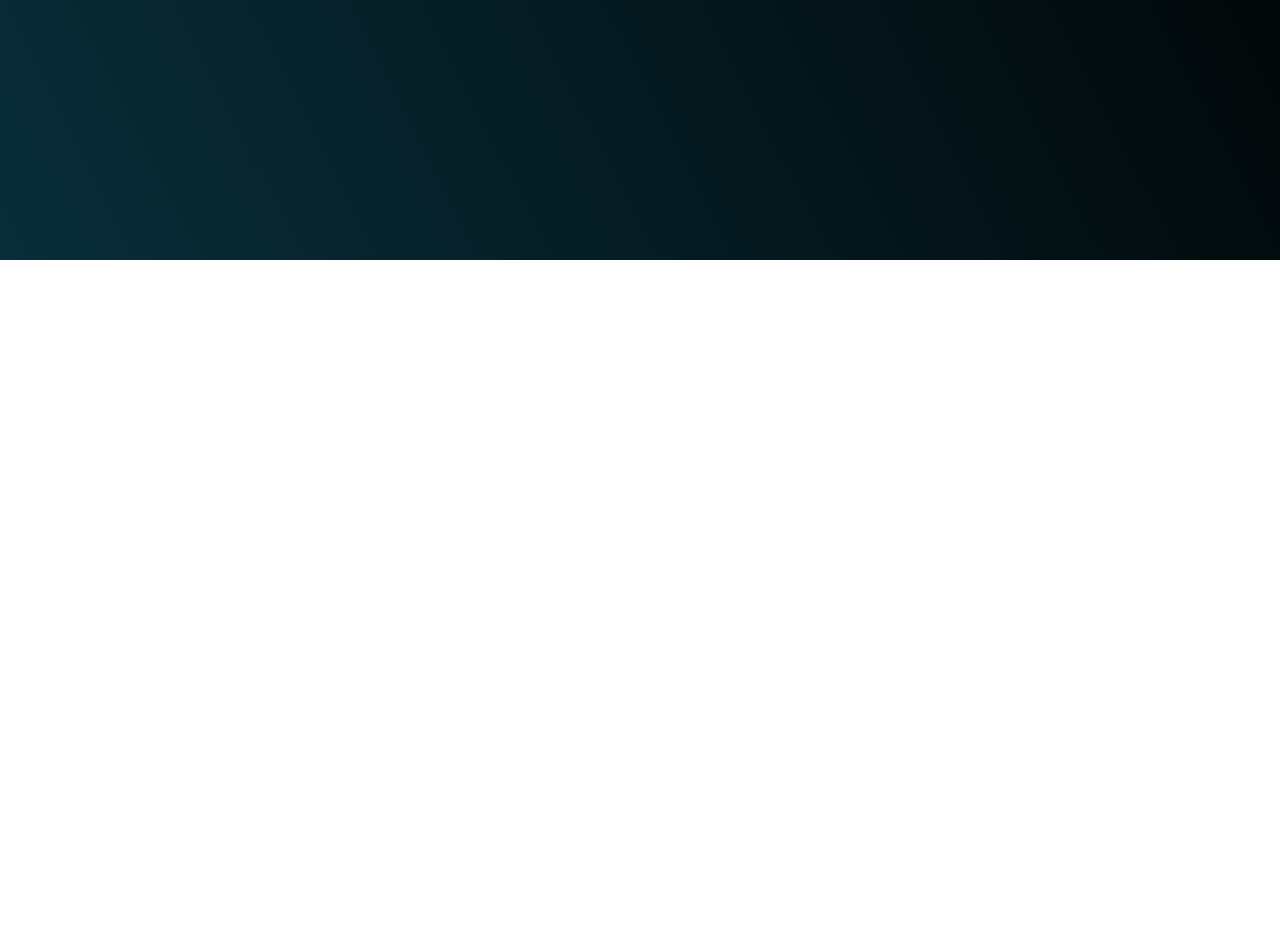
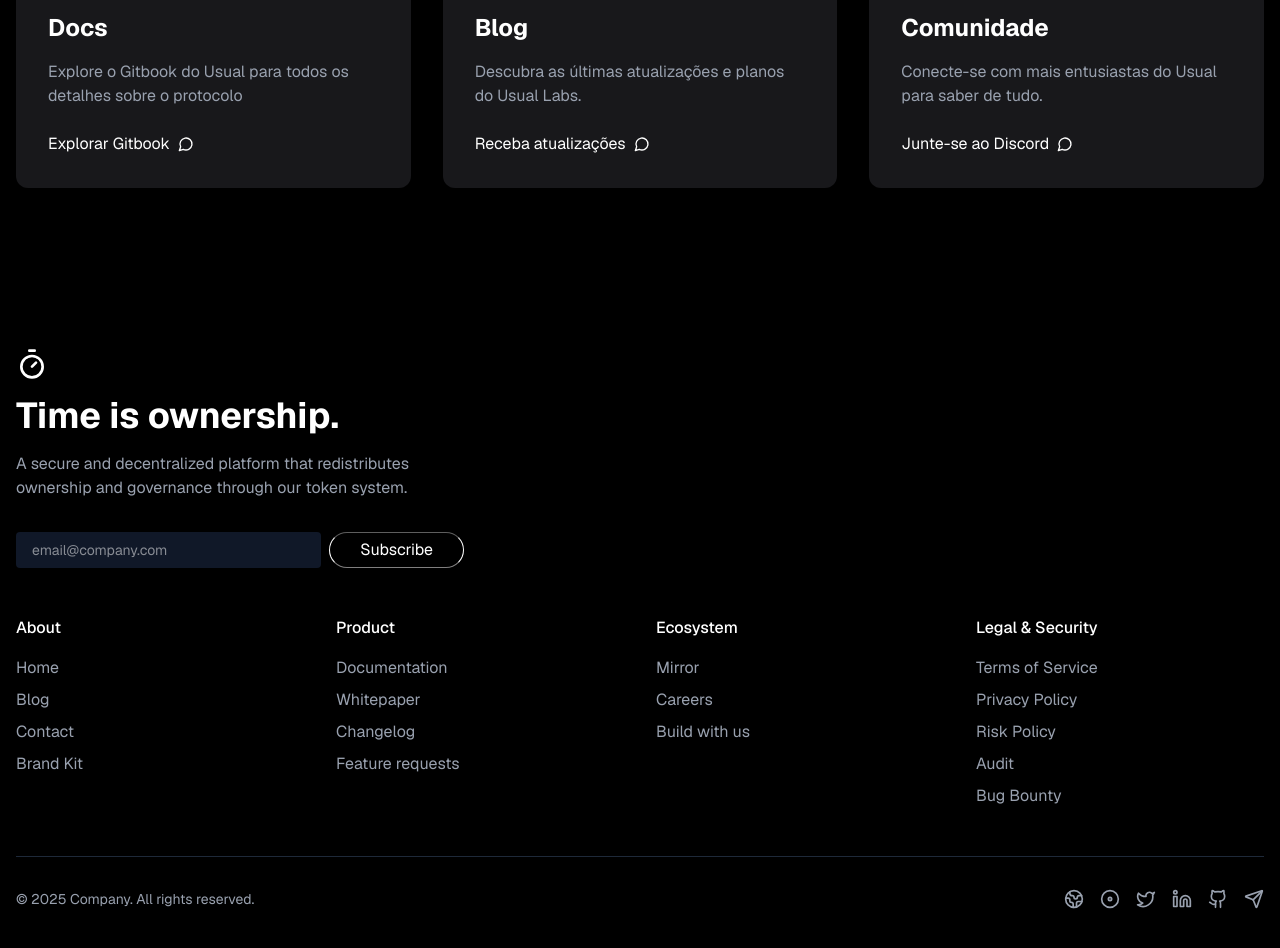
Before and after one commit to Pabloodev/athon-networks, a React (Vite) app: page / in a window 1280 px wide. Shown: the part 1420-2368 px from the top of the page. Before the commit the page ends 1680 px from the top, so only its background shows below. Built offline with nearby package versions, Linux system fonts and the light colour scheme.

Commit message:
updating page -- add session of services, add a footer and create some resuable components (need to refactor after)

```diff
--- a/src/App.jsx
+++ b/src/App.jsx
@@ -1,14 +1,21 @@
 import Header from "./ui/components/Header";
-import { motion } from "motion/react"
+import { motion } from "motion/react";
+import CardServices from "./ui/components/CardServices";
+import Footer from "./ui/components/Footer";
 
 export default function App() {
   return (
     <div>
       <Header />
-
-      <motion.div initial={{ scale: 0 }} animate={{ scale: 1 }}  transition={{ duration: 1 }} className="flex flex-col items-center justify-center h-screen space-y-4">
-
-        <h1 className="text-6xl font-bold text-white glow mb-4">Athon Networks</h1>
+      <motion.div
+        initial={{ scale: 0 }}
+        animate={{ scale: 1 }}
+        transition={{ duration: 1 }}
+        className="flex flex-col items-center justify-center h-screen space-y-4"
+      >
+        <h1 className="text-6xl font-bold text-white glow mb-4">
+          Athon Networks
+        </h1>
         <p>
           Cloud computing, network services, technological solutions that
           together helping your company be part of the future...{" "}
@@ -23,16 +30,48 @@ export default function App() {
           </div>
           <div className="float-icon">
             <img src="./support.png" alt="" />
-
           </div>
           <div className="float-icon">
             <img src="./code.png" alt="" />
-
           </div>
         </div>
       </motion.div>
-      <div id="services" className="h-screen">
+      <div className="min-h-screen bg-black text-white">
+        <section className="container mx-auto px-4 py-24">
+          <div className="text-center mb-16">
+            <p className="text-purple-500 font-medium mb-4">Services</p>
+            <h2 className="text-5xl font-bold mb-6">De onde vem tudo isso?</h2>
+            <p className="text-gray-400 max-w-2xl mx-auto">
+              Uma coleção abrangente de nossos serviços e recursos.
+            </p>
           </div>
+
+          <div className="grid grid-cols-1 md:grid-cols-3 gap-8">
+            <CardServices
+              src={"https://images.unsplash.com/photo-1516116216624-53e697fedbea?auto=format&fit=crop&w=400&h=300"}
+              title={"Docs"}
+              subtitle={"Explore o Gitbook do Usual para todos os detalhes sobre o protocolo"}
+              link={"#"}
+              linkMessage={"Explorar Gitbook"}
+            />
+            <CardServices
+              src={"https://images.unsplash.com/photo-1499750310107-5fef28a66643?auto=format&fit=crop&w=400&h=300"}
+              title={"Blog"}
+              subtitle={"Descubra as últimas atualizações e planos do Usual Labs."}
+              link={"#"}
+              linkMessage={"Receba atualizações"}
+            />
+            <CardServices
+              src={"https://images.unsplash.com/photo-1529156069898-49953e39b3ac?auto=format&fit=crop&w=400&h=300"}
+              title={"Comunidade"}
+              subtitle={"Conecte-se com mais entusiastas do Usual para saber de tudo."}
+              link={"#"}
+              linkMessage={"Junte-se ao Discord"}
+            />
+          </div>
+        </section>
+      </div>
+      <Footer />
     </div>
   );
 }
--- /dev/null
+++ b/src/ui/components/CardServices.jsx
@@ -0,0 +1,28 @@
+import { BookOpen, MessageCircle, Newspaper } from 'lucide-react';
+
+export default function CardServices({src, title, subtitle, link, linkMessage}) {
+  return(
+    <div>
+      <div className="bg-zinc-900 rounded-xl p-8 hover:bg-zinc-800 transition-colors">
+            <div className="h-48 mb-8">
+              <img
+                src={src}
+                alt={title}
+                className="w-full h-full object-cover rounded-lg opacity-80"
+              />
+            </div>
+            <h3 className="text-2xl font-bold mb-4">{title}</h3>
+            <p className="text-gray-400 mb-6">
+              {subtitle}
+            </p>
+            <a
+              href={link}
+              className="inline-flex items-center text-white hover:text-purple-500 transition-colors"
+            >
+              {linkMessage}
+              <MessageCircle className="ml-2 h-4 w-4" />
+            </a>
+          </div>
+    </div>
+  )
+}
--- /dev/null
+++ b/src/ui/components/Footer.jsx
@@ -0,0 +1,107 @@
+import { Github, Disc as Discord, Twitter, Linkedin, Globe2, Send, Timer } from 'lucide-react';
+
+const Footer = () => {
+  const currentYear = new Date().getFullYear();
+
+  return (
+    <footer className="bg-black text-white py-16">
+      <div className="container mx-auto px-4">
+        {/* Main Content */}
+        <div className="mb-12">
+          <div className="flex flex-col mb-8">
+            <Timer className="w-8 h-8 mb-4" />
+            <h2 className="text-4xl font-bold mb-4">Time is ownership.</h2>
+            <p className="text-gray-400 max-w-md">
+              A secure and decentralized platform that redistributes ownership
+              and governance through our token system.
+            </p>
+          </div>
+
+          {/* Newsletter */}
+          <div className="flex gap-2 max-w-md mb-12">
+            <input
+              type="email"
+              placeholder="email@company.com"
+              className="bg-gray-900 rounded px-4 py-2 flex-grow text-sm"
+            />
+            <button className="bg-white text-black px-6 py-2 rounded hover:bg-gray-200 transition-colors">
+              Subscribe
+            </button>
+          </div>
+
+          {/* Links Grid */}
+          <div className="grid grid-cols-2 md:grid-cols-4 gap-8 mb-12">
+            <div>
+              <h3 className="font-medium mb-4">About</h3>
+              <ul className="space-y-2 text-gray-400">
+                <li><a href="#" className="hover:text-white">Home</a></li>
+                <li><a href="#" className="hover:text-white">Blog</a></li>
+                <li><a href="#" className="hover:text-white">Contact</a></li>
+                <li><a href="#" className="hover:text-white">Brand Kit</a></li>
+              </ul>
+            </div>
+
+            <div>
+              <h3 className="font-medium mb-4">Product</h3>
+              <ul className="space-y-2 text-gray-400">
+                <li><a href="#" className="hover:text-white">Documentation</a></li>
+                <li><a href="#" className="hover:text-white">Whitepaper</a></li>
+                <li><a href="#" className="hover:text-white">Changelog</a></li>
+                <li><a href="#" className="hover:text-white">Feature requests</a></li>
+              </ul>
+            </div>
+
+            <div>
+              <h3 className="font-medium mb-4">Ecosystem</h3>
+              <ul className="space-y-2 text-gray-400">
+                <li><a href="#" className="hover:text-white">Mirror</a></li>
+                <li><a href="#" className="hover:text-white">Careers</a></li>
+                <li><a href="#" className="hover:text-white">Build with us</a></li>
+              </ul>
+            </div>
+
+            <div>
+              <h3 className="font-medium mb-4">Legal & Security</h3>
+              <ul className="space-y-2 text-gray-400">
+                <li><a href="#" className="hover:text-white">Terms of Service</a></li>
+                <li><a href="#" className="hover:text-white">Privacy Policy</a></li>
+                <li><a href="#" className="hover:text-white">Risk Policy</a></li>
+                <li><a href="#" className="hover:text-white">Audit</a></li>
+                <li><a href="#" className="hover:text-white">Bug Bounty</a></li>
+              </ul>
+            </div>
+          </div>
+        </div>
+
+        {/* Footer Bottom */}
+        <div className="flex flex-col md:flex-row justify-between items-center pt-8 border-t border-gray-800">
+          <p className="text-gray-400 text-sm mb-4 md:mb-0">
+            © {currentYear} Company. All rights reserved.
+          </p>
+          <div className="flex space-x-4">
+            <a href="#" className="text-gray-400 hover:text-white">
+              <Globe2 className="w-5 h-5" />
+            </a>
+            <a href="#" className="text-gray-400 hover:text-white">
+              <Discord className="w-5 h-5" />
+            </a>
+            <a href="#" className="text-gray-400 hover:text-white">
+              <Twitter className="w-5 h-5" />
+            </a>
+            <a href="#" className="text-gray-400 hover:text-white">
+              <Linkedin className="w-5 h-5" />
+            </a>
+            <a href="#" className="text-gray-400 hover:text-white">
+              <Github className="w-5 h-5" />
+            </a>
+            <a href="#" className="text-gray-400 hover:text-white">
+              <Send className="w-5 h-5" />
+            </a>
+          </div>
+        </div>
+      </div>
+    </footer>
+  );
+};
+
+export default Footer;
--- a/src/ui/index.css
+++ b/src/ui/index.css
@@ -1,11 +1,11 @@
 @import "tailwindcss";
 
 body {
-  background: rgb(0, 0, 0);
+  background: #0B0B0B;
   background: linear-gradient(
     243deg,
     rgba(0, 0, 0, 1) 21%,
-    rgba(8, 46, 57, 1) 100%
+    rgb(7, 20, 37) 100%
   );
   font-family: Geist;
   color: rgb(155, 154, 154);
@@ -28,7 +28,7 @@ button {
   border-top: 1px solid rgb(94, 94, 94);
   border-bottom: 1px solid rgb(128, 127, 127);
   color: white;
-  padding: 10px 30px;
+  padding: 5px 30px;
   border-radius: 25px;
   font-size: 1em;
   cursor: pointer;
@@ -41,3 +41,27 @@ button:hover {
   border-top: 1px solid rgb(255, 255, 255);
   border-bottom: 1px solid rgb(255, 255, 255);
 }
+
+/* Estilização da barra de rolagem */
+::-webkit-scrollbar {
+  width: 10px;
+}
+
+::-webkit-scrollbar-track {
+  background: #1a1a1a;
+}
+
+::-webkit-scrollbar-thumb {
+  background: #333;
+  border-radius: 5px;
+}
+
+::-webkit-scrollbar-thumb:hover {
+  background: #444;
+}
+
+/* Para Firefox */
+* {
+  scrollbar-width: thin;
+  scrollbar-color: #333 #1a1a1a;
+}
```
Lines whose indentation alone changed are shown as unchanged.
